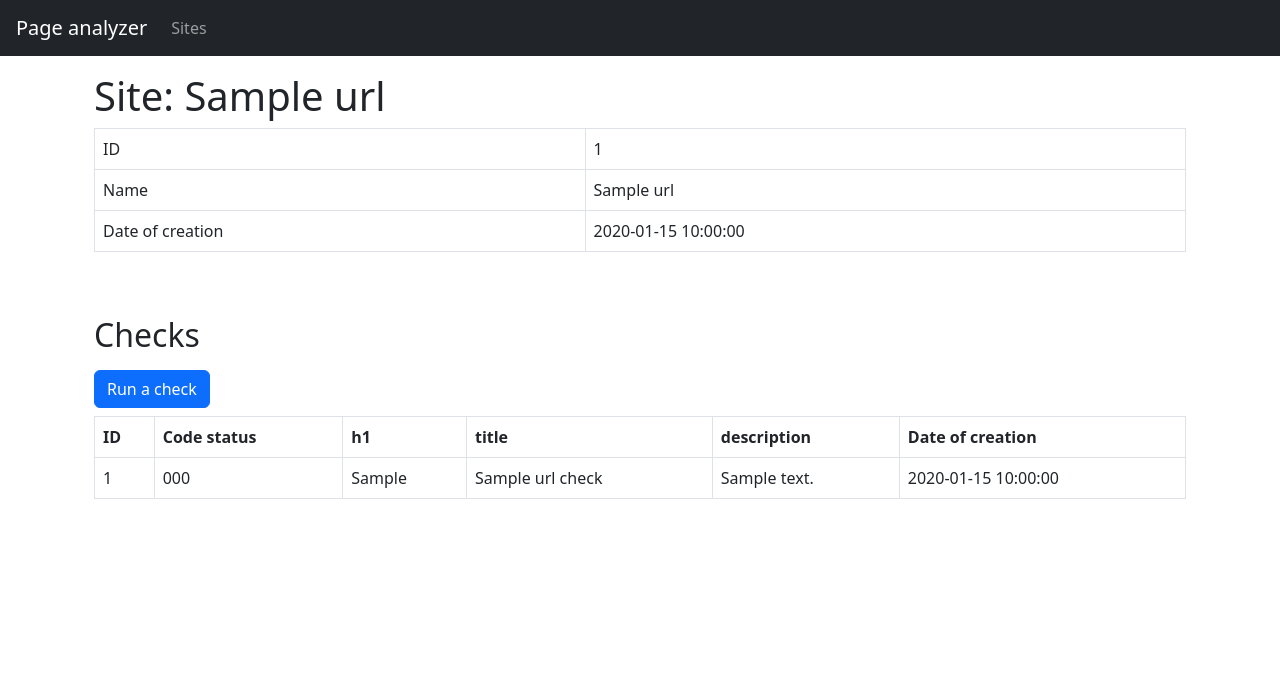
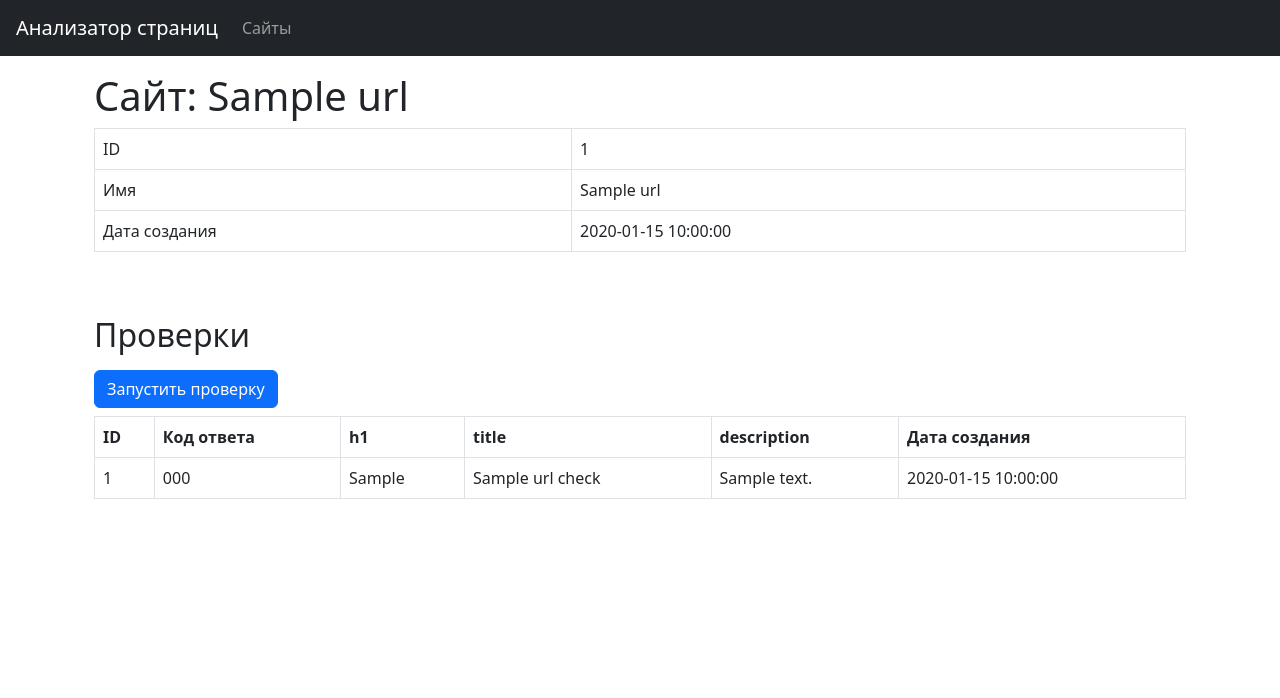
Before and after one commit to Un1que11/python-project-83, a Flask app: page /urls/1 in a window 1280 px wide. Shown: the top 698 px of the page. Run offline with Flask 2, Linux system fonts and the light colour scheme; a database or web service that is not in the repository returns one stand-in record (values such as "Sample title"); some libraries are stand-ins or nearby versions.

Commit message:
fixed bugs

```diff
--- a/page_analyzer/app.py
+++ b/page_analyzer/app.py
@@ -49,7 +49,7 @@ def post_urls():
     url_address = input_['url']
 
     if not url(url_address):
-        flash('Invalid URL', 'alert-danger')
+        flash('Некорректный URL', 'alert-danger')
         messages = get_flashed_messages(with_categories=True)
         return render_template(
             'index.html',
@@ -61,7 +61,7 @@ def post_urls():
     exist = db.is_exist_url(correct_url)
 
     if exist:
-        flash('Page already exists', 'alert-info')
+        flash('Страница уже существует', 'alert-info')
         return redirect(
             url_for('get_url_check', id=db.find_url(correct_url).id)
         )
@@ -69,7 +69,7 @@ def post_urls():
     result = db.add_url(correct_url)
 
     if result is None:
-        flash('An error has occurred', 'alert-danger')
+        flash('Произошла ошибка', 'alert-danger')
         messages = get_flashed_messages(with_categories=True)
         return render_template(
             'index.html',
@@ -77,7 +77,7 @@ def post_urls():
             messages=messages
         ), 500
     else:
-        flash('Page successfully added', 'alert-success')
+        flash('Страница успешно добавлена', 'alert-success')
         return redirect(url_for('get_url_check', id=result))
 
 
@@ -108,11 +108,11 @@ def url_check(id):
             'title': page_data.get('title'),
             'description': page_data.get('description')
         })
-        flash('Page successfully checked', 'alert-success')
+        flash('Страница успешно проверена', 'alert-success')
         return redirect(url_for('get_url_check', id=id))
     except Exception as err:
         logging.error(err)
-        flash('An error occurred during the check', 'alert-danger')
+        flash('Произошла ошибка при проверке', 'alert-danger')
         return redirect(url_for('get_url_check', id=id))
 
 
--- a/page_analyzer/templates/base.html
+++ b/page_analyzer/templates/base.html
@@ -7,18 +7,18 @@
     <link rel="icon" href="{{ url_for('static', filename='favicon.ico') }}">
     <!-- Bootstrap 5.2.3 -->
     <link href="https://cdn.jsdelivr.net/npm/bootstrap@5.2.3/dist/css/bootstrap.min.css" rel="stylesheet" integrity="sha384-rbsA2VBKQhggwzxH7pPCaAqO46MgnOM80zW1RWuH61DGLwZJEdK2Kadq2F9CUG65" crossorigin="anonymous">
-    <title>Page analyzer</title>
+    <title>Анализатор страниц</title>
 </head>
 <body class="min-vh-100 d-flex flex-column">
     <header class="flex-shrink-0">
         <nav class="navbar navbar-expand-md navbar-dark bg-dark px-3">
-            <a class="navbar-brand" href="/">Page analyzer</a>
+            <a class="navbar-brand" href="/">Анализатор страниц</a>
             <button class="navbar-toggler" type="button" data-toogle="collapse" data-target="#navbarNav" aria-controls="navbarNav" aria-expanded="false" aria-label="Toggle navigation">
                 <span class="navbar-toggler-icon"></span>
             </button>
             <div id="navbarNav" class="collapse navbar-collapse">
                 <ul class="navbar-nav">
-                    <li class="nav-item"><a class="nav-link " href="/urls">Sites</a></li>
+                    <li class="nav-item"><a class="nav-link " href="/urls">Сайты</a></li>
                 </ul>
             </div>
         </nav>
--- a/page_analyzer/templates/index.html
+++ b/page_analyzer/templates/index.html
@@ -10,11 +10,11 @@
 <h1></h1>
 <div class="row">
     <div class="col-12 col-md-10 col-lg-8 mx-auto border rounded-3 bg-light p-5">
-        <h1 class="display-3">Page analyzer</h1>
-        <p class="lead">Check websites for SEO suitability free</p>
+        <h1 class="display-3">Анализатор страниц</h1>
+        <p class="lead">Бесплатно проверяйте сайты на SEO пригодность</p>
         <form class="d-flex justify-content-center" action="/urls" method="post" requiried="">
           <input class="form-control form-control-lg" type="text" name="url" placeholder="https://www.example.com" value="{{ url|default('') }}">
-          <input class="btn btn-primary  btn-lg ms-3 px-5 text-uppercase mx-3" type="submit" value="Check">
+          <input class="btn btn-primary  btn-lg ms-3 px-5 text-uppercase mx-3" type="submit" value="Проверить">
         </form>
     </div>
 </div>
--- a/page_analyzer/templates/url_analyze.html
+++ b/page_analyzer/templates/url_analyze.html
@@ -9,7 +9,7 @@
 {% block content %}
 <main class="flex-grow-1">
     <div class="container-lg mt-3">
-        <h1>Site: {{ url.name }}</h1>
+        <h1>Сайт: {{ url.name }}</h1>
         <div class="table-responsive">
             <table class="table table-bordered table-hover text-nowrap" data-test="url">
                 <tbody>
@@ -18,30 +18,30 @@
                         <td>{{ url.id }}</td>
                     </tr>
                     <tr>
-                        <td>Name</td>
+                        <td>Имя</td>
                         <td>{{ url.name }}</td>
                     </tr>
                     <tr>
-                        <td>Date of creation</td>
+                        <td>Дата создания</td>
                         <td>{{ url.created_at }}</td>
                     </tr>
                 </tbody>
             </table>
         </div>
-        <h2 class="mt-5 mb-3">Checks</h2>
+        <h2 class="mt-5 mb-3">Проверки</h2>
         <form method="post" action="/urls/{{ url.id }}/checks">
-            <input type="submit" class="btn btn-primary" value="Run a check">
+            <input type="submit" class="btn btn-primary" value="Запустить проверку">
         </form>
         <div>
             <table class="table table-bordered table-hover mt-2" data-test="checks">
                 <tbody>
                     <tr>
                         <th>ID</th>
-                        <th>Code status</th>
+                        <th>Код ответа</th>
                         <th>h1</th>
                         <th>title</th>
                         <th>description</th>
-                        <th>Date of creation</th>
+                        <th>Дата создания</th>
                     </tr>
                     {% for check in checks %}
                     <tr>
--- a/page_analyzer/templates/urls.html
+++ b/page_analyzer/templates/urls.html
@@ -8,9 +8,9 @@
                 <tbody>
                     <tr>
                         <th>ID</th>
-                        <th>Name</th>
-                        <th>Last check</th>
-                        <th>Code status</th>
+                        <th>Имя</th>
+                        <th>Последняя проверка</th>
+                        <th>Код ответа</th>
                     </tr>
                     {% for url in urls %}
                     <tr>
```
